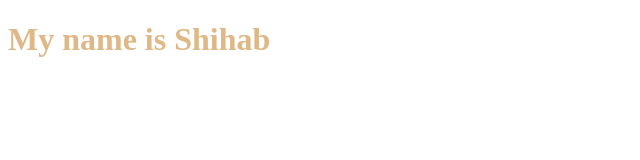
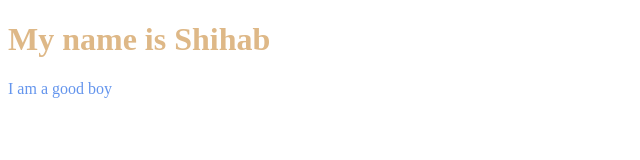
Before and after one commit to mdshimul101/my-secound-repo, a plain HTML site: page index.html in a window 1280 px wide. Shown: the whole page, without its empty margins (0-640 px from the left). Drawn offline with Linux system fonts and the light colour scheme.

Commit message:
Added a p tag

```diff
--- a/index.html
+++ b/index.html
@@ -10,11 +10,15 @@
         h1 {
             color: burlywood;
         }
+        p {
+            color: cornflowerblue;
+        }
     </style>
 </head>
 
 <body>
     <h1>My name is Shihab</h1>
+    <p>I am a good boy</p>
 </body>
 
 </html>
```
